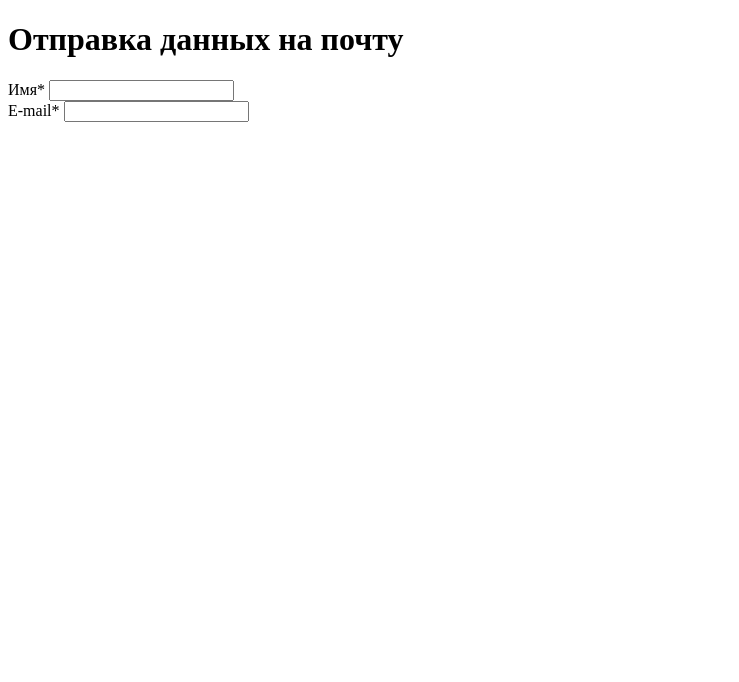
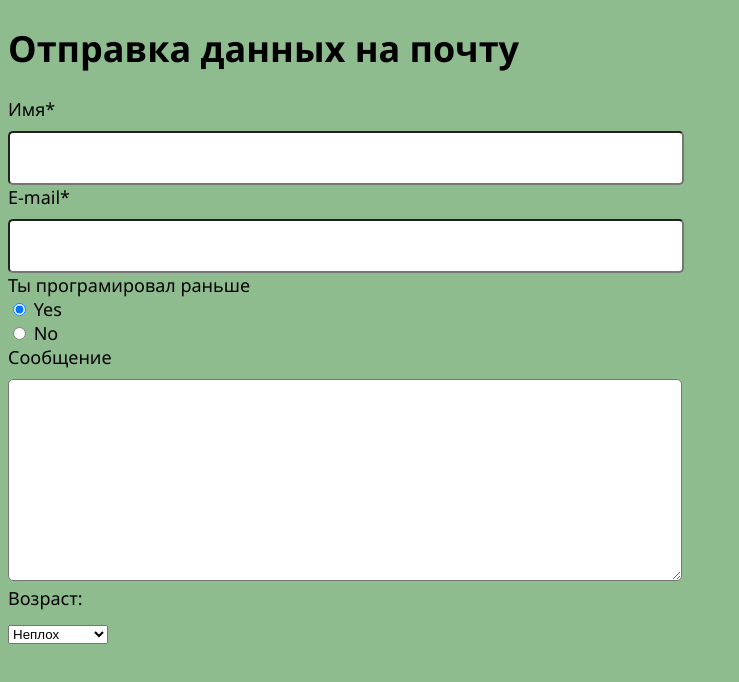
Before and after one commit to Maestr0-0v/sendFormOnEmail, a plain HTML site: page index.html in a window 1280 px wide. Shown: the whole page, without its empty margins (0-739 px from the left). Drawn offline with Linux system fonts and the light colour scheme.

Commit message:
NewStyle

```diff
--- a/index.html
+++ b/index.html
@@ -14,11 +14,37 @@
                 <h1 class="form__title">Отправка данных на почту</h1>
                 <div class="form__item">
                     <label for="forName" class="form__label">Имя*</label>
-                    <input id="formName" type="text" name="name" class="form__inpur">
+                    <input id="formName" type="text" name="name" class="form__input">
                 </div>
                 <div class="form__item">
                     <label for="forEmail" class="form__label">E-mail*</label>
-                    <input id="formEmail" type="text" name="email" class="form__inpur">
+                    <input id="formEmail" type="text" name="email" class="form__input">
+                </div>
+                <div class="form__item">
+                    <div class="form__titel">Ты програмировал раньше</div>
+                    <div class="Option">
+                        <div class="options_item">
+                            <input id="forYesChoice" checked type="radio" name="experience" value="Yes" class="opions__input">
+                            <label for="forYesChoice" class="options__lable">Yes</label>
+                        </div>
+                        <div class="options_item" >
+                            <input id="forNoChoice" type="radio" name="experience" value="No" class="opions__input">
+                            <label for="forNoChoice" class="options__lable">No</label>
+                        </div>
+
+                    </div>
+                </div>
+                <div class="form__item">
+                    <label for="forMessage" class="form__label">Сообщение</label>
+                    <textarea name="message" id="forMessage" class="form__input"></textarea>
+                </div>
+                <div class="form__item">
+                    <div class="form__label">Возраст:</div>
+                    <select name="age" id="select">
+                        <option value="1">Неплох</option>
+                        <option value="2">Хорош</option>
+                        <option value="3">Мегахорошо</option>
+                    </select>
                 </div>
             </form>
         </div>
--- a/style.css
+++ b/style.css
@@ -0,0 +1,29 @@
+body{
+    background-color: darkseagreen;
+    font-family:'Segoe UI', Tahoma, Geneva, Verdana, sans-serif
+}
+.wrapper{
+
+    font-size:18px;
+}
+
+.form__item{
+
+}
+.form__label{
+    display: block;
+    margin: 0px 0px 10px 0px;
+}
+
+.form__input{
+    height: 50px;
+    padding: 0px 20px;
+    border-radius: 5px;
+    width: 50%;
+    font-size: 18px;
+}
+
+textarea{
+    min-height: 200px;
+    resize: vertical;
+}
```
